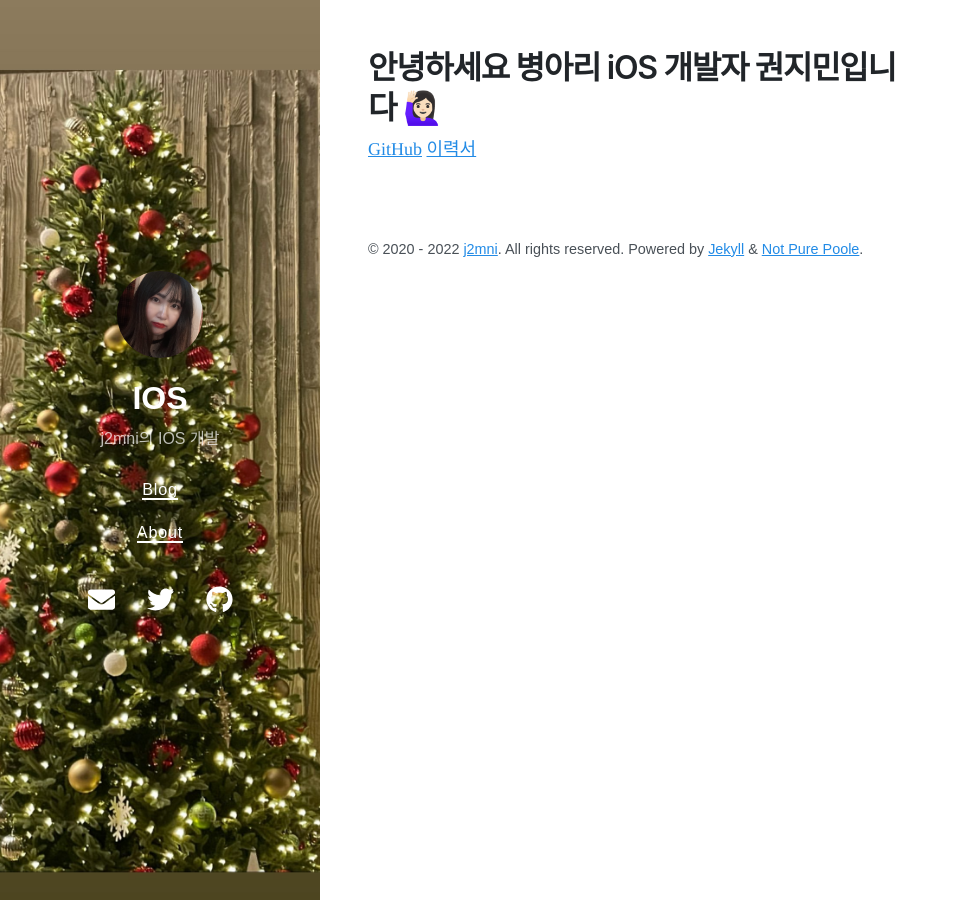
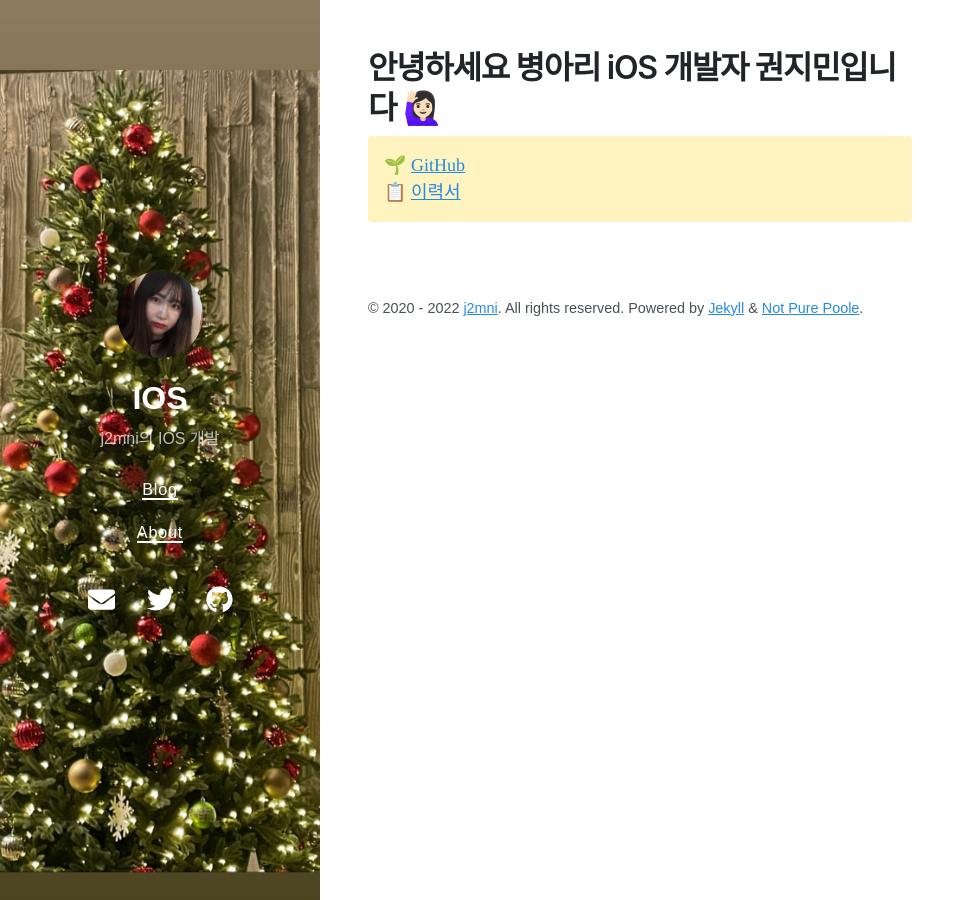
Before and after one commit to j2mni/j2mni.github.io, a Jekyll site: the page built from about.md, in a window 1280 px wide. Shown: the whole page, without its empty margins (0-975 px from the left). Built offline with Jekyll 4.4.1, drawn with Linux system fonts in a browser that asks for light colours; nearby versions of some CDN libraries.

Commit message:
글 수정

```diff
--- a/about.md
+++ b/about.md
@@ -3,5 +3,6 @@ layout: page
 title: 안녕하세요 병아리 iOS 개발자 권지민입니다 🙋🏻‍♀️
 ---
 
-[GitHub](https://github.com/j2mni)
-[이력서](https://www.notion.so/IOS-8322896a8c1e48b1862887a896044ee6)
+🌱 [GitHub](https://github.com/j2mni) <br>
+📋 [이력서](https://www.notion.so/IOS-8322896a8c1e48b1862887a896044ee6)
+{: .message }
```
